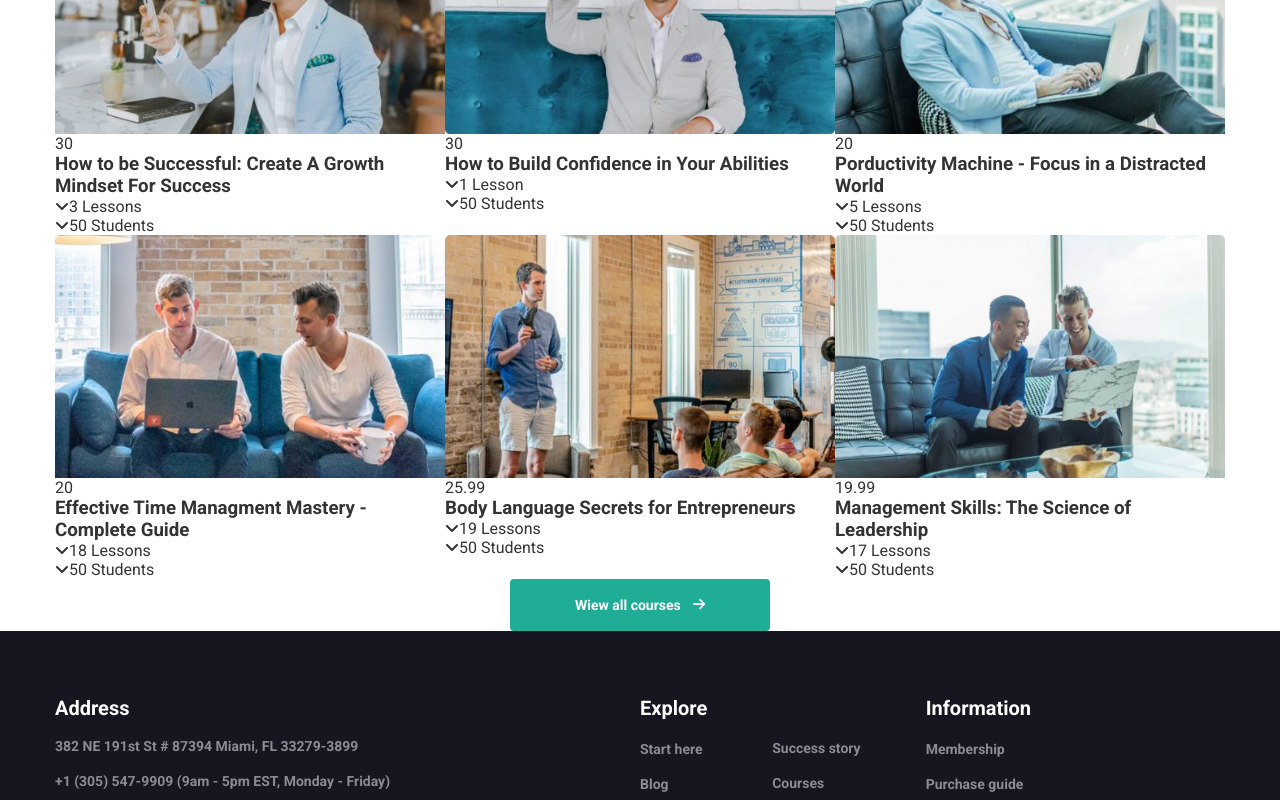
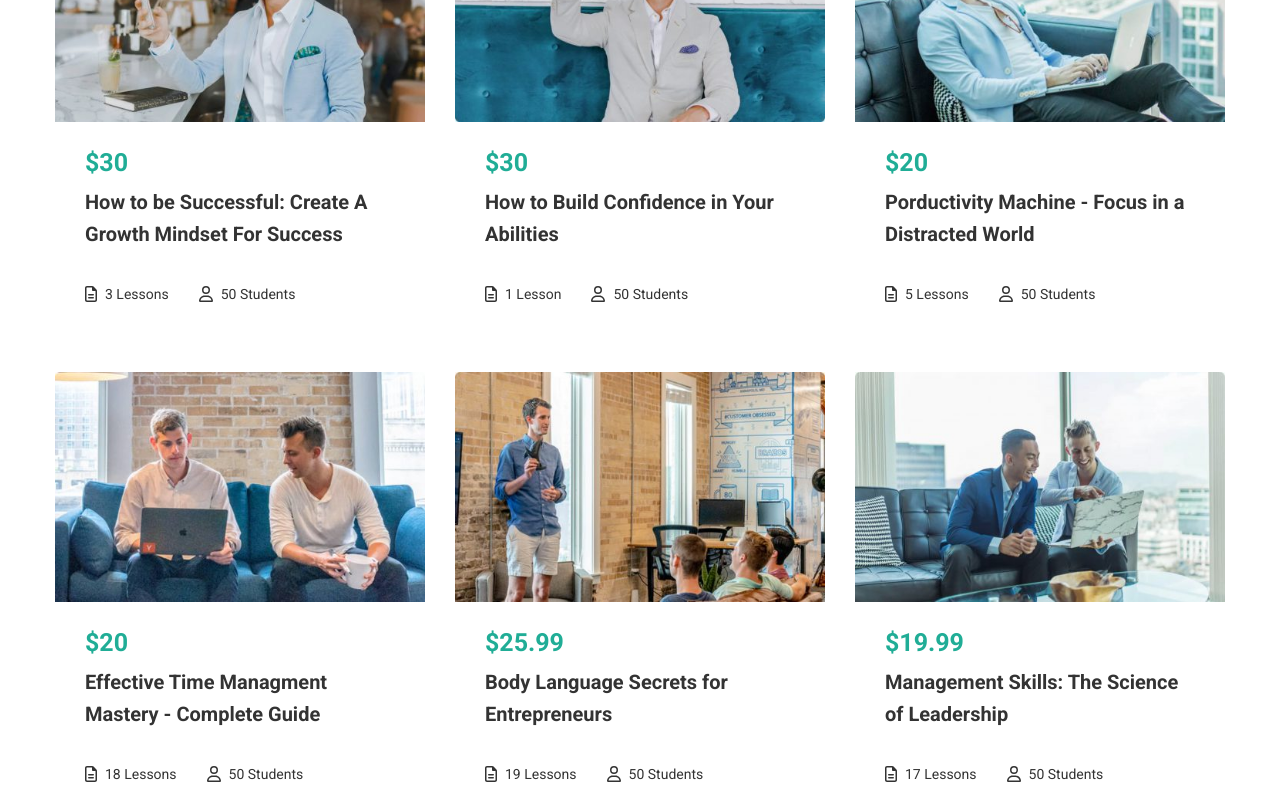
Before and after one commit to MaryChiodelli/proj-html-vuejs, a Vue app: page / in a window 1280 px wide. Shown: the part 2340-3140 px from the top of the page. Built offline with nearby package versions, Linux system fonts and the light colour scheme.

Commit message:
add course card style

```diff
--- a/src/components/CourseCard.vue
+++ b/src/components/CourseCard.vue
@@ -1,19 +1,23 @@
 <template>
   <div class="card">
+    <div class="card-image">
       <img :src="info.img" :alt="info.title">
-    <div>{{ info.price }}</div>
-    <h3>{{ info.title }}</h3>
-    <ul>
+    </div>
+    <div class="card-content">
+      <div class="price">${{ info.price }}</div>
+      <h3 class="title">{{ info.title }}</h3>
+      <ul class="list-inline">
         <li>
-        <font-awesome-icon icon="fa-solid fa-angle-down" />
+          <font-awesome-icon icon="fa-regular fa-file-lines" size="1x" />
           <span v-if="info.lessons === 1">{{ info.lessons }} Lesson</span>
           <span v-else>{{ info.lessons }} Lessons</span>
         </li>
         <li>
-        <font-awesome-icon icon="fa-solid fa-angle-down" />
+          <font-awesome-icon icon="fa-regular fa-user" size="1x" />
           <span>{{ info.students }} Students</span>
         </li>
       </ul>
+    </div>
   </div>
 </template>
 
@@ -27,5 +31,51 @@ export default {
 </script>
 
 <style lang="scss" scoped>
+@import '../style/variables';
 
+  .card-image {
+    width: 100%;
+    height: 230px;
+
+    img {
+      width: 100%;
+      height: 100%;
+      object-fit: cover;
+    }
+  }
+
+  .card-content {
+    padding: 26px 30px;
+
+    .price {
+      margin-bottom: 9px;
+      color: $primary-color;
+      font-size: 25px;
+      font-weight: 700;
+    }
+
+    .title {
+      margin-bottom: 33px;
+      font-size: 20px;
+      font-weight: 700;
+      line-height: 160%;
+    }
+
+    .list-inline {
+      display: flex;
+      align-items: center;
+      gap: 30px;
+
+      & * {
+        vertical-align: middle;
+      }
+
+      span {
+        margin-left: 0.5rem;
+        display: inline-block;
+        font-size: 14px;
+        line-height: 16px;
+      }
+    }
+  }
 </style>
--- a/src/components/CoursesSection.vue
+++ b/src/components/CoursesSection.vue
@@ -59,12 +59,19 @@ export default {
   }
 
   .courses-content {
+    .row {
+      margin: 0 -15px;
+    }
     .col {
       width: calc(100% / 3);
+      min-height: 450px;
+      padding: 0 15px;
+      margin-bottom: 30px;
     }
   }
 
   .courses-footer {
+    padding: 12px 0;
     text-align: center;
 
     .btn {
--- a/src/main.js
+++ b/src/main.js
@@ -19,9 +19,11 @@ import { faShapes } from '@fortawesome/free-solid-svg-icons'
 import { faCircleInfo } from '@fortawesome/free-solid-svg-icons'
 import { faBook } from '@fortawesome/free-solid-svg-icons'
 import { faCartShopping } from '@fortawesome/free-solid-svg-icons'
+import { faFileLines } from '@fortawesome/free-regular-svg-icons'
+import { faUser } from '@fortawesome/free-regular-svg-icons'
 
 /* add icons to the library */
-library.add(faTwitter, faFacebookF, faInstagram, faLinkedin, faAngleDown, faSquareFacebook, faArrowRight, faShapes, faCircleInfo, faBook, faCartShopping)
+library.add(faTwitter, faFacebookF, faInstagram, faLinkedin, faAngleDown, faSquareFacebook, faArrowRight, faShapes, faCircleInfo, faBook, faCartShopping, faFileLines, faUser)
 
 /* add font awesome icon component */
 Vue.component('font-awesome-icon', FontAwesomeIcon)
```
Lines whose indentation alone changed are shown as unchanged.
